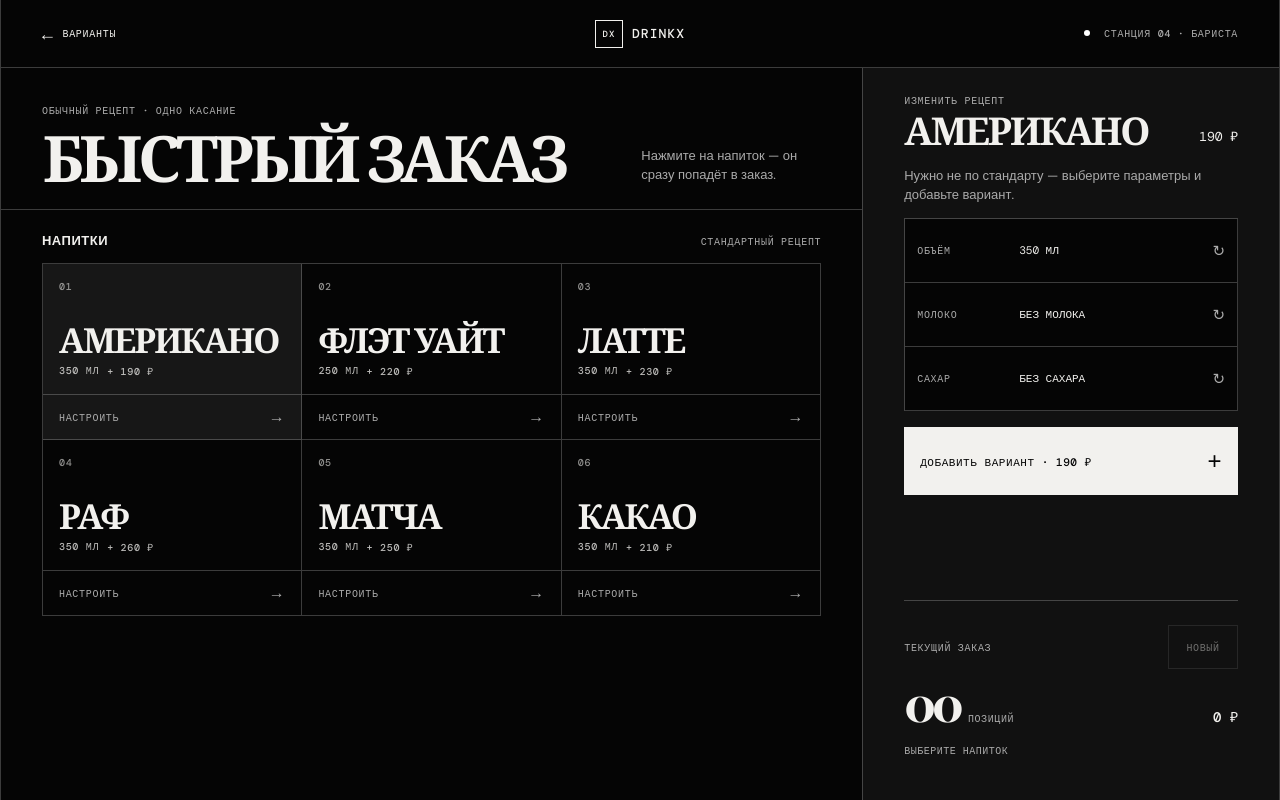
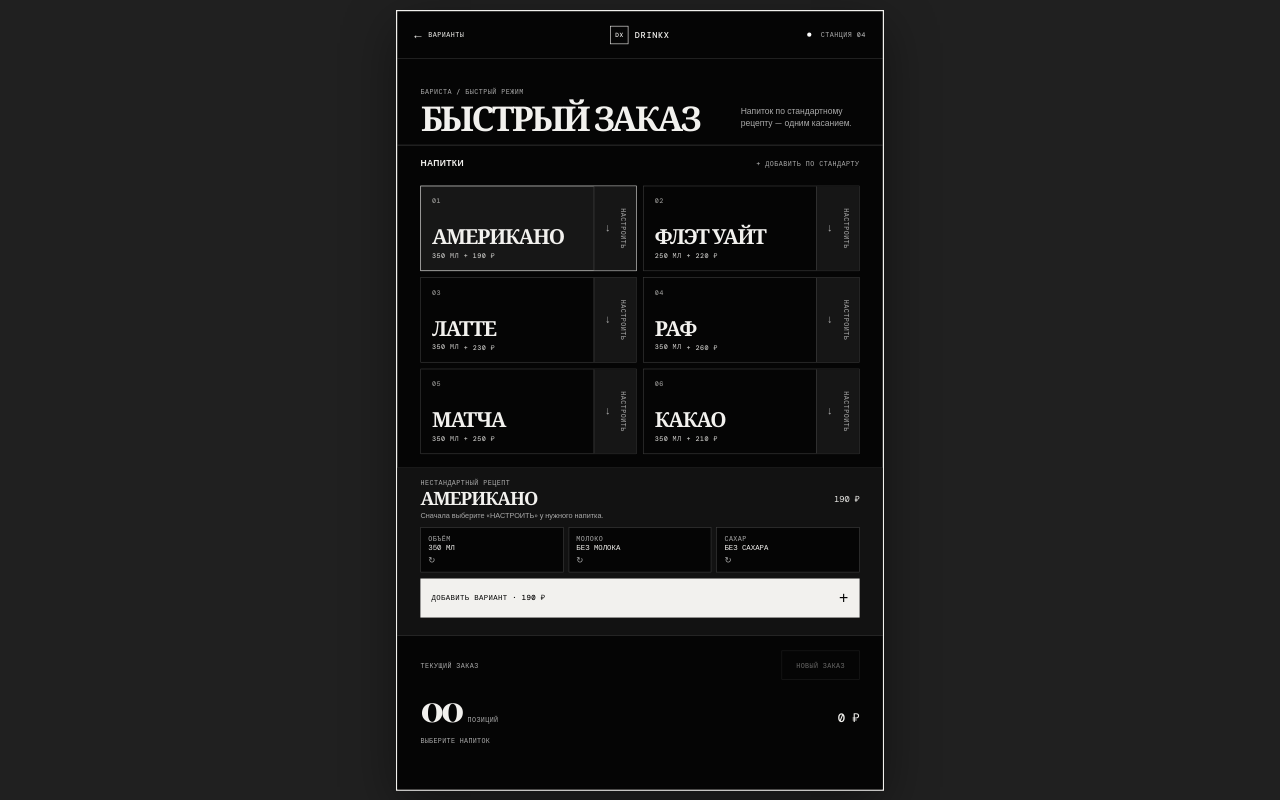
Before and after one commit to GlobalSasha/drinkx-ai-barista-prototype, a website: page public/kiosk/noir.html in a window 1280 px wide. Drawn offline with nearby package versions, Linux system fonts and the light colour scheme.

Commit message:
Update DrinkX kiosk prototype 20260727T201756Z

```diff
--- a/public/kiosk/deploy.txt
+++ b/public/kiosk/deploy.txt
@@ -1 +1 @@
-20260727T200609Z
+20260727T201756Z
--- a/public/kiosk/noir.css
+++ b/public/kiosk/noir.css
@@ -3,25 +3,35 @@
 :root {
   color-scheme: dark;
   --noir-black: #050505;
-  --noir-panel: #111;
+  --noir-panel: #121212;
   --noir-smoke: #aaa;
   --noir-paper: #f2f1ee;
   --noir-white: #fff;
   --noir-line: rgb(255 255 255 / 22%);
+  --noir-scale: 1;
+  --noir-fit-width: 800px;
+  --noir-fit-height: 1280px;
   font-family: "DM Sans", Arial, sans-serif;
   font-synthesis: none;
 }
 
 * { box-sizing: border-box; }
 
-html { min-width: 320px; background: var(--noir-black); }
+html, body {
+  width: 100%;
+  height: 100%;
+  min-width: 320px;
+  min-height: 100%;
+  margin: 0;
+}
 
 body {
-  min-width: 320px;
+  display: grid;
   min-height: 100dvh;
-  margin: 0;
-  overflow-x: hidden;
-  background: var(--noir-black);
+  place-items: center;
+  overflow: hidden;
+  overscroll-behavior: contain;
+  background: #202020;
   color: var(--noir-paper);
 }
 
@@ -29,9 +39,9 @@ button, a { font: inherit; }
 button { cursor: pointer; touch-action: manipulation; }
 button:disabled { cursor: not-allowed; opacity: 0.42; }
 
-button:focus-visible, a:focus-visible {
-  outline: 3px solid var(--noir-white);
-  outline-offset: -3px;
+button:focus-visible, a:focus-visible, [tabindex]:focus-visible {
+  outline: 4px solid var(--noir-white);
+  outline-offset: -4px;
 }
 
 .noir-skip {
@@ -39,8 +49,9 @@ button:focus-visible, a:focus-visible {
   z-index: 20;
   top: 12px;
   left: 12px;
-  padding: 11px 13px;
-  transform: translateY(-160%);
+  min-height: 44px;
+  padding: 12px 14px;
+  transform: translateY(-170%);
   background: var(--noir-white);
   color: var(--noir-black);
   font-family: "DM Mono", monospace;
@@ -50,29 +61,41 @@ button:focus-visible, a:focus-visible {
 
 .noir-skip:focus { transform: translateY(0); }
 
-.noir-app {
-  width: min(1440px, 100%);
-  min-height: 100dvh;
-  margin: 0 auto;
-  border-right: 1px solid var(--noir-line);
-  border-left: 1px solid var(--noir-line);
-  background: var(--noir-black);
+.noir-shell {
+  position: relative;
+  width: var(--noir-fit-width);
+  height: var(--noir-fit-height);
+  flex: 0 0 auto;
 }
 
-.noir-header, .noir-workspace__heading, .noir-menu, .noir-side { padding-right: clamp(18px, 3.2vw, 48px); padding-left: clamp(18px, 3.2vw, 48px); }
+.noir-app {
+  position: absolute;
+  top: 0;
+  left: 0;
+  display: grid;
+  width: 800px;
+  height: 1280px;
+  grid-template-rows: 78px minmax(0, 1fr);
+  overflow: hidden;
+  border: 2px solid var(--noir-paper);
+  background: var(--noir-black);
+  box-shadow: 0 24px 80px rgb(0 0 0 / 42%);
+  transform: scale(var(--noir-scale));
+  transform-origin: top left;
+}
 
 .noir-header {
   display: grid;
-  min-height: 68px;
   grid-template-columns: 1fr auto 1fr;
   align-items: center;
+  padding: 0 28px;
   border-bottom: 1px solid var(--noir-line);
 }
 
 .noir-back, .noir-status, .noir-kicker, .noir-section-heading p, .noir-config__title p,
 .noir-setting small, .noir-order__topline, .noir-drink__index, .noir-drink__meta, .noir-customize {
   font-family: "DM Mono", ui-monospace, monospace;
-  font-size: 10px;
+  font-size: 11px;
   font-weight: 500;
   letter-spacing: 0.07em;
 }
@@ -80,103 +103,96 @@ button:focus-visible, a:focus-visible {
 .noir-back {
   display: inline-flex;
   width: max-content;
-  min-height: 44px;
+  min-height: 48px;
   align-items: center;
-  gap: 9px;
+  gap: 10px;
   color: var(--noir-paper);
   text-decoration: none;
 }
 
-.noir-back span { font-size: 18px; line-height: 1; }
+.noir-back span { font-size: 20px; line-height: 1; }
 
 .noir-brand {
   display: flex;
   align-items: center;
-  gap: 9px;
+  gap: 10px;
   font-family: "DM Mono", monospace;
-  font-size: 13px;
+  font-size: 14px;
   font-weight: 500;
   letter-spacing: 0.08em;
 }
 
 .noir-brand__mark {
   display: grid;
-  width: 28px;
-  height: 28px;
+  width: 30px;
+  height: 30px;
   place-items: center;
   border: 1px solid var(--noir-paper);
-  font-size: 9px;
+  font-size: 10px;
 }
 
-.noir-status { justify-self: end; margin: 0; color: var(--noir-smoke); text-align: right; }
-.noir-status span { display: inline-block; width: 6px; height: 6px; margin: 0 7px 1px 0; border-radius: 50%; background: var(--noir-white); }
+.noir-status { justify-self: end; margin: 0; color: var(--noir-smoke); }
+.noir-status span { display: inline-block; width: 7px; height: 7px; margin: 0 8px 1px 0; border-radius: 50%; background: var(--noir-white); }
 
-.noir-workspace { display: grid; grid-template-columns: minmax(0, 1.55fr) minmax(340px, 0.75fr); min-height: calc(100dvh - 68px); }
+.noir-workspace { display: grid; min-height: 0; grid-template-rows: 142px 528px 276px 252px; }
 
-.noir-menu-panel { min-width: 0; }
-
-.noir-workspace__heading {
+.noir-intro {
   display: flex;
-  min-height: 142px;
   align-items: end;
   justify-content: space-between;
-  gap: 24px;
-  padding-top: 24px;
-  padding-bottom: 24px;
+  gap: 28px;
+  padding: 24px 38px 22px;
   border-bottom: 1px solid var(--noir-line);
 }
 
 .noir-kicker { margin: 0 0 10px; color: var(--noir-smoke); }
 
-.noir-workspace h1 {
+.noir-intro h1 {
   margin: 0;
   font-family: "Playfair Display", Georgia, serif;
-  font-size: clamp(40px, 5vw, 70px);
+  font-size: 56px;
   font-weight: 800;
   letter-spacing: -0.07em;
-  line-height: 0.9;
+  line-height: 0.86;
 }
 
-.noir-hint { max-width: 180px; margin: 0; color: var(--noir-smoke); font-size: 13px; line-height: 1.45; }
+.noir-hint { width: 195px; margin: 0 0 3px; color: var(--noir-smoke); font-size: 14px; line-height: 1.4; }
 
-.noir-menu { padding-top: 22px; padding-bottom: 32px; }
+.noir-menu { padding: 20px 38px; border-bottom: 1px solid var(--noir-line); }
 
-.noir-section-heading { display: flex; align-items: baseline; justify-content: space-between; gap: 16px; margin-bottom: 14px; }
-.noir-section-heading h2, .noir-config__title h2 { margin: 0; font-size: 13px; font-weight: 700; letter-spacing: 0.04em; }
+.noir-section-heading { display: flex; min-height: 32px; align-items: baseline; justify-content: space-between; gap: 16px; margin-bottom: 14px; }
+.noir-section-heading h2, .noir-config__title h2 { margin: 0; font-size: 14px; font-weight: 700; letter-spacing: 0.04em; }
 .noir-section-heading p { margin: 0; color: var(--noir-smoke); text-align: right; }
 
 .noir-drinks {
   display: grid;
-  grid-template-columns: repeat(3, minmax(0, 1fr));
+  grid-template-columns: repeat(2, minmax(0, 1fr));
+  grid-auto-rows: 140px;
+  gap: 10px;
   margin: 0;
   padding: 0;
   list-style: none;
-  border-top: 1px solid var(--noir-line);
-  border-left: 1px solid var(--noir-line);
 }
 
 .noir-drink {
-  position: relative;
   display: grid;
   min-width: 0;
-  min-height: 176px;
-  grid-template-rows: 1fr 45px;
-  border-right: 1px solid var(--noir-line);
-  border-bottom: 1px solid var(--noir-line);
+  grid-template-columns: minmax(0, 1fr) 70px;
+  overflow: hidden;
+  border: 1px solid var(--noir-line);
   background: var(--noir-black);
   color: var(--noir-paper);
-  transition: background 160ms ease, color 160ms ease;
 }
 
-.noir-drink.is-selected { background: #171717; }
+.noir-drink.is-selected { border-color: var(--noir-paper); background: #171717; }
 
 .noir-quick-add {
   display: flex;
   min-width: 0;
-  min-height: 130px;
+  min-height: 138px;
   flex-direction: column;
   justify-content: space-between;
-  padding: 16px;
+  padding: 17px 18px;
   border: 0;
   background: transparent;
   color: inherit;
@@ -185,57 +201,56 @@ button:focus-visible, a:focus-visible {
 
 .noir-quick-add:hover, .noir-quick-add:active { background: var(--noir-paper); color: var(--noir-black); }
 .noir-quick-add:active { transform: scale(0.985); }
-.noir-drink__index { color: currentColor; opacity: 0.58; }
+.noir-drink__index { opacity: 0.58; }
 
 .noir-drink h3 {
   margin: auto 0 10px;
   font-family: "Playfair Display", Georgia, serif;
-  font-size: clamp(25px, 2.7vw, 36px);
+  font-size: 34px;
   font-weight: 800;
   letter-spacing: -0.06em;
-  line-height: 0.88;
+  line-height: 0.85;
 }
 
-.noir-drink__meta { display: flex; justify-content: space-between; gap: 8px; color: currentColor; opacity: 0.76; }
+.noir-drink__meta { display: flex; justify-content: space-between; gap: 8px; opacity: 0.8; }
 .noir-drink__meta strong { font: inherit; }
 
 .noir-customize {
-  display: flex;
-  min-height: 45px;
-  align-items: center;
-  justify-content: space-between;
-  padding: 0 16px;
+  display: grid;
+  min-width: 70px;
+  min-height: 138px;
+  place-items: center;
+  padding: 10px;
   border: 0;
-  border-top: 1px solid var(--noir-line);
-  background: transparent;
+  border-left: 1px solid var(--noir-line);
+  background: #161616;
   color: var(--noir-smoke);
-  text-align: left;
+  writing-mode: vertical-rl;
+  text-align: center;
 }
 
-.noir-customize:hover, .noir-customize:active { background: #292929; color: var(--noir-white); }
-.noir-customize span { font-family: Arial, sans-serif; font-size: 16px; }
+.noir-customize:hover, .noir-customize:active { background: #2c2c2c; color: var(--noir-white); }
+.noir-customize span { font-family: Arial, sans-serif; font-size: 18px; }
 
-.noir-side { display: flex; min-width: 0; flex-direction: column; border-left: 1px solid var(--noir-line); background: var(--noir-panel); }
+.noir-config { padding: 18px 38px; border-bottom: 1px solid var(--noir-line); background: var(--noir-panel); }
+.noir-config__title { display: grid; grid-template-columns: 1fr auto; gap: 4px 16px; align-items: end; }
+.noir-config__title p { grid-column: 1 / -1; margin: 0; color: var(--noir-smoke); }
+.noir-config__title h2 { font-family: "Playfair Display", Georgia, serif; font-size: 30px; font-weight: 800; letter-spacing: -0.055em; line-height: 0.9; }
+.noir-config__title span { padding-bottom: 2px; font-family: "DM Mono", monospace; font-size: 14px; white-space: nowrap; }
+.noir-config__hint { margin: 7px 0 12px; color: var(--noir-smoke); font-size: 12px; line-height: 1.35; }
 
-.noir-config { padding-top: 26px; }
-.noir-config__title { display: grid; grid-template-columns: 1fr auto; gap: 6px 16px; align-items: end; }
-.noir-config__title p { grid-column: 1 / -1; margin: 0; color: var(--noir-smoke); }
-.noir-config__title h2 { font-family: "Playfair Display", Georgia, serif; font-size: clamp(29px, 3vw, 42px); font-weight: 800; letter-spacing: -0.06em; line-height: 0.88; }
-.noir-config__title span { padding-bottom: 2px; font-family: "DM Mono", monospace; font-size: 13px; white-space: nowrap; }
-.noir-config__hint { margin: 20px 0 14px; color: var(--noir-smoke); font-size: 13px; line-height: 1.45; }
-
-.noir-settings { display: grid; grid-template-columns: 1fr; border-top: 1px solid var(--noir-line); border-left: 1px solid var(--noir-line); }
+.noir-settings { display: grid; grid-template-columns: repeat(3, minmax(0, 1fr)); gap: 8px; }
 
 .noir-setting {
   display: grid;
-  min-height: 64px;
-  grid-template-columns: 92px minmax(0, 1fr) auto;
-  align-items: center;
-  gap: 10px;
-  padding: 11px 12px;
-  border: 0;
-  border-right: 1px solid var(--noir-line);
-  border-bottom: 1px solid var(--noir-line);
+  min-width: 0;
+  min-height: 70px;
+  grid-template-columns: 1fr auto;
+  grid-template-rows: auto 1fr;
+  align-items: start;
+  gap: 3px 8px;
+  padding: 10px 12px;
+  border: 1px solid var(--noir-line);
   background: var(--noir-black);
   color: var(--noir-paper);
   text-align: left;
@@ -243,46 +258,46 @@ button:focus-visible, a:focus-visible {
 
 .noir-setting:hover, .noir-setting:active { background: #292929; }
 .noir-setting small { color: var(--noir-smoke); }
-.noir-setting span { min-width: 0; font-family: "DM Mono", monospace; font-size: 11px; line-height: 1.2; }
-.noir-setting b { color: var(--noir-smoke); font-size: 15px; font-weight: 400; }
+.noir-setting span { grid-column: 1 / -1; min-width: 0; font-family: "DM Mono", monospace; font-size: 12px; line-height: 1.15; }
+.noir-setting b { color: var(--noir-smoke); font-size: 14px; font-weight: 400; }
 
 .noir-add-custom {
   display: flex;
   width: 100%;
-  min-height: 68px;
+  min-height: 64px;
   align-items: center;
   justify-content: space-between;
   gap: 16px;
-  margin-top: 16px;
-  padding: 16px;
+  margin-top: 10px;
+  padding: 14px 18px;
   border: 0;
   background: var(--noir-paper);
   color: var(--noir-black);
   font-family: "DM Mono", monospace;
-  font-size: 11px;
+  font-size: 12px;
   font-weight: 500;
   letter-spacing: 0.05em;
 }
 
 .noir-add-custom:hover { background: var(--noir-white); }
 .noir-add-custom:active { background: #c9c8c4; }
-.noir-add-custom > span:last-child { font-family: Arial, sans-serif; font-size: 24px; }
+.noir-add-custom > span:last-child { font-family: Arial, sans-serif; font-size: 26px; }
 
-.noir-order { margin-top: auto; padding: 24px 0 26px; border-top: 1px solid var(--noir-line); }
-.noir-order__topline { display: flex; align-items: center; justify-content: space-between; gap: 10px; color: var(--noir-smoke); }
+.noir-order { padding: 24px 38px; background: var(--noir-black); }
+.noir-order__topline { display: flex; align-items: center; justify-content: space-between; gap: 12px; color: var(--noir-smoke); }
 .noir-order__topline p { margin: 0; }
-.noir-reset { min-width: 70px; min-height: 44px; border: 1px solid var(--noir-line); background: transparent; color: var(--noir-paper); font-family: "DM Mono", monospace; font-size: 10px; letter-spacing: 0.06em; }
+.noir-reset { min-width: 128px; min-height: 48px; border: 1px solid var(--noir-line); background: transparent; color: var(--noir-paper); font-family: "DM Mono", monospace; font-size: 11px; letter-spacing: 0.06em; }
 .noir-reset:not(:disabled):hover { border-color: var(--noir-paper); background: #292929; }
 
-.noir-order__total { display: flex; align-items: baseline; gap: 8px; margin-top: 14px; }
-.noir-order__total strong { font-family: "Playfair Display", Georgia, serif; font-size: 48px; font-weight: 800; letter-spacing: -0.08em; line-height: 0.8; }
-.noir-order__total span { color: var(--noir-smoke); font-family: "DM Mono", monospace; font-size: 10px; letter-spacing: 0.06em; }
-.noir-order__total b { margin-left: auto; font-family: "DM Mono", monospace; font-size: 14px; font-weight: 500; }
-.noir-order__summary { min-height: 30px; margin: 18px 0 0; color: var(--noir-smoke); font-family: "DM Mono", monospace; font-size: 10px; letter-spacing: 0.05em; line-height: 1.45; }
+.noir-order__total { display: flex; align-items: baseline; gap: 10px; margin-top: 22px; }
+.noir-order__total strong { font-family: "Playfair Display", Georgia, serif; font-size: 58px; font-weight: 800; letter-spacing: -0.08em; line-height: 0.8; }
+.noir-order__total span { color: var(--noir-smoke); font-family: "DM Mono", monospace; font-size: 11px; letter-spacing: 0.06em; }
+.noir-order__total b { margin-left: auto; font-family: "DM Mono", monospace; font-size: 20px; font-weight: 500; }
+.noir-order__summary { min-height: 32px; margin: 18px 0 0; color: var(--noir-smoke); font-family: "DM Mono", monospace; font-size: 11px; letter-spacing: 0.05em; line-height: 1.45; }
 
 .noir-toast {
   position: fixed;
-  z-index: 10;
+  z-index: 30;
   right: 20px;
   bottom: 20px;
   max-width: min(360px, calc(100% - 40px));
@@ -300,43 +315,6 @@ button:focus-visible, a:focus-visible {
 
 .noir-toast.is-visible { transform: translateY(0); opacity: 1; }
 
-@media (max-width: 1040px) {
-  .noir-workspace { grid-template-columns: minmax(0, 1fr) minmax(310px, 0.58fr); }
-  .noir-drinks { grid-template-columns: repeat(2, minmax(0, 1fr)); }
-}
-
-@media (max-width: 800px) {
-  .noir-header { min-height: 62px; grid-template-columns: 1fr auto; }
-  .noir-brand { justify-self: end; }
-  .noir-status { display: none; }
-  .noir-workspace { display: block; min-height: 0; }
-  .noir-workspace__heading { min-height: 124px; }
-  .noir-side { border-top: 1px solid var(--noir-line); border-left: 0; }
-  .noir-config { display: grid; grid-template-columns: minmax(0, 1fr) minmax(230px, 0.9fr); gap: 0 18px; }
-  .noir-config__hint { align-self: end; }
-  .noir-settings, .noir-add-custom { grid-column: 1 / -1; }
-  .noir-order { margin-top: 22px; }
-}
-
-@media (max-width: 520px) {
-  .noir-header, .noir-workspace__heading, .noir-menu, .noir-side { padding-right: 16px; padding-left: 16px; }
-  .noir-back { font-size: 9px; }
-  .noir-brand { font-size: 11px; }
-  .noir-workspace__heading { display: block; min-height: 0; padding-top: 22px; padding-bottom: 20px; }
-  .noir-workspace h1 { font-size: clamp(38px, 12vw, 58px); }
-  .noir-hint { max-width: 280px; margin-top: 12px; }
-  .noir-menu { padding-top: 18px; padding-bottom: 20px; }
-  .noir-section-heading p { max-width: 120px; line-height: 1.35; }
-  .noir-drink { min-height: 166px; }
-  .noir-quick-add { min-height: 121px; padding: 14px; }
-  .noir-drink h3 { font-size: clamp(20px, 6.4vw, 25px); }
-  .noir-customize { min-height: 45px; padding: 0 14px; }
-  .noir-config { display: block; padding-top: 22px; }
-  .noir-config__hint { margin: 14px 0; }
-  .noir-setting { min-height: 64px; grid-template-columns: 86px minmax(0, 1fr) auto; }
-  .noir-order { margin-top: 20px; padding-top: 20px; padding-bottom: 22px; }
-}
-
 @media (prefers-reduced-motion: reduce) {
   *, *::before, *::after {
     scroll-behavior: auto !important;
--- a/public/kiosk/noir.html
+++ b/public/kiosk/noir.html
@@ -7,11 +7,12 @@
     <meta name="description" content="Быстрый интерфейс DrinkX для работы бариста." />
     <title>DrinkX Barista — Noir Edition</title>
     <link rel="icon" href="data:," />
-    <link rel="stylesheet" href="./noir.css?v=cdb2edce70af" />
+    <link rel="stylesheet" href="./noir.css?v=49cb5c9a7bfb" />
   </head>
   <body class="noir-body">
     <a class="noir-skip" href="#noir-menu">Перейти к напиткам</a>
 
+    <div class="noir-shell">
       <main class="noir-app" aria-label="DrinkX Noir, рабочее место бариста">
         <header class="noir-header">
           <a class="noir-back" href="./index.html" aria-label="Вернуться к выбору интерфейса">
@@ -22,36 +23,33 @@
             <span class="noir-brand__mark">DX</span>
             <span>DRINKX</span>
           </div>
-        <p class="noir-status"><span aria-hidden="true"></span> СТАНЦИЯ 04 · БАРИСТА</p>
+          <p class="noir-status"><span aria-hidden="true"></span> СТАНЦИЯ 04</p>
         </header>
 
-      <section class="noir-workspace" aria-labelledby="noir-title">
-        <div class="noir-menu-panel">
-          <header class="noir-workspace__heading">
+        <div class="noir-workspace">
+          <header class="noir-intro" aria-labelledby="noir-title">
             <div>
-              <p class="noir-kicker">ОБЫЧНЫЙ РЕЦЕПТ · ОДНО КАСАНИЕ</p>
+              <p class="noir-kicker">БАРИСТА / БЫСТРЫЙ РЕЖИМ</p>
               <h1 id="noir-title">БЫСТРЫЙ ЗАКАЗ</h1>
             </div>
-            <p class="noir-hint">Нажмите на напиток — он сразу попадёт в заказ.</p>
+            <p class="noir-hint">Напиток по стандартному рецепту — одним касанием.</p>
           </header>
 
           <section id="noir-menu" class="noir-menu" aria-labelledby="noir-menu-title">
             <div class="noir-section-heading">
               <h2 id="noir-menu-title">НАПИТКИ</h2>
-              <p>СТАНДАРТНЫЙ РЕЦЕПТ</p>
+              <p>+ ДОБАВИТЬ ПО СТАНДАРТУ</p>
             </div>
             <ul id="noir-drinks" class="noir-drinks" aria-label="Быстрое добавление напитков"></ul>
           </section>
-        </div>
 
-        <aside class="noir-side" aria-label="Настройки и текущий заказ">
           <section class="noir-config" aria-labelledby="noir-config-title">
             <div class="noir-config__title">
-              <p>ИЗМЕНИТЬ РЕЦЕПТ</p>
+              <p>НЕСТАНДАРТНЫЙ РЕЦЕПТ</p>
               <h2 id="noir-config-title" tabindex="-1">АМЕРИКАНО</h2>
               <span id="noir-config-price">190 ₽</span>
             </div>
-            <p class="noir-config__hint">Нужно не по стандарту — выберите параметры и добавьте вариант.</p>
+            <p class="noir-config__hint">Сначала выберите «НАСТРОИТЬ» у нужного напитка.</p>
             <div id="noir-settings" class="noir-settings" aria-label="Настройки выбранного напитка"></div>
             <button id="noir-add-custom" class="noir-add-custom" type="button">
               <span id="noir-add-custom-label">ДОБАВИТЬ ВАРИАНТ · 190 ₽</span>
@@ -62,7 +60,7 @@
           <footer class="noir-order" aria-label="Текущий заказ">
             <div class="noir-order__topline">
               <p>ТЕКУЩИЙ ЗАКАЗ</p>
-              <button id="noir-reset" class="noir-reset" type="button">НОВЫЙ</button>
+              <button id="noir-reset" class="noir-reset" type="button">НОВЫЙ ЗАКАЗ</button>
             </div>
             <div class="noir-order__total">
               <strong id="noir-order-count">00</strong>
@@ -71,11 +69,11 @@
             </div>
             <p id="noir-order-summary" class="noir-order__summary" aria-live="polite">ВЫБЕРИТЕ НАПИТОК</p>
           </footer>
-        </aside>
-      </section>
+        </div>
       </main>
+    </div>
 
     <div id="noir-toast" class="noir-toast" role="status" aria-live="polite" aria-atomic="true"></div>
-    <script src="./noir.js?v=cdb2edce70af"></script>
+    <script src="./noir.js?v=49cb5c9a7bfb"></script>
   </body>
 </html>
--- a/public/kiosk/noir.js
+++ b/public/kiosk/noir.js
@@ -1,3 +1,5 @@
+const DESIGN_WIDTH = 800;
+const DESIGN_HEIGHT = 1280;
 const drinks = [
   {
     id: "americano",
@@ -72,6 +74,33 @@ const resetButton = document.querySelector("#noir-reset");
 const toast = document.querySelector("#noir-toast");
 const reducedMotion = window.matchMedia("(prefers-reduced-motion: reduce)");
 let toastTimer;
+let fitFrame;
+
+function fitNoirToViewport() {
+  const viewportWidth = window.visualViewport?.width || window.innerWidth;
+  const viewportHeight = window.visualViewport?.height || window.innerHeight;
+  const safeGap = Math.min(12, Math.min(viewportWidth, viewportHeight) * 0.012);
+  const scale = Math.max(
+    0.05,
+    Math.min(
+      1,
+      (viewportWidth - safeGap * 2) / DESIGN_WIDTH,
+      (viewportHeight - safeGap * 2) / DESIGN_HEIGHT,
+    ),
+  );
+
+  document.documentElement.style.setProperty("--noir-scale", scale.toFixed(5));
+  document.documentElement.style.setProperty("--noir-fit-width", `${(DESIGN_WIDTH * scale).toFixed(2)}px`);
+  document.documentElement.style.setProperty("--noir-fit-height", `${(DESIGN_HEIGHT * scale).toFixed(2)}px`);
+}
+
+function scheduleFit() {
+  if (fitFrame) window.cancelAnimationFrame(fitFrame);
+  fitFrame = window.requestAnimationFrame(() => {
+    fitFrame = null;
+    fitNoirToViewport();
+  });
+}
 
 function selectedDrink() {
   return drinks.find((drink) => drink.id === state.selectedId) || drinks[0];
@@ -140,6 +169,9 @@ function render() {
   renderOrder();
 }
 
+window.addEventListener("resize", scheduleFit, { passive: true });
+window.visualViewport?.addEventListener("resize", scheduleFit, { passive: true });
+
 function showToast(message) {
   window.clearTimeout(toastTimer);
   toast.textContent = message;
@@ -193,4 +225,5 @@ resetButton.addEventListener("click", () => {
   showToast("НОВЫЙ ЗАКАЗ ГОТОВ");
 });
 
+fitNoirToViewport();
 render();
```
Also changed, not shown: public/kiosk/flow.html (+2 -2 lines), public/kiosk/index.html (+1 -1 lines), public/kiosk/line.html (+2 -2 lines), public/kiosk/staff.html (+2 -2 lines), public/kiosk/visual.html (+2 -2 lines). Lines whose indentation alone changed are shown as unchanged.
